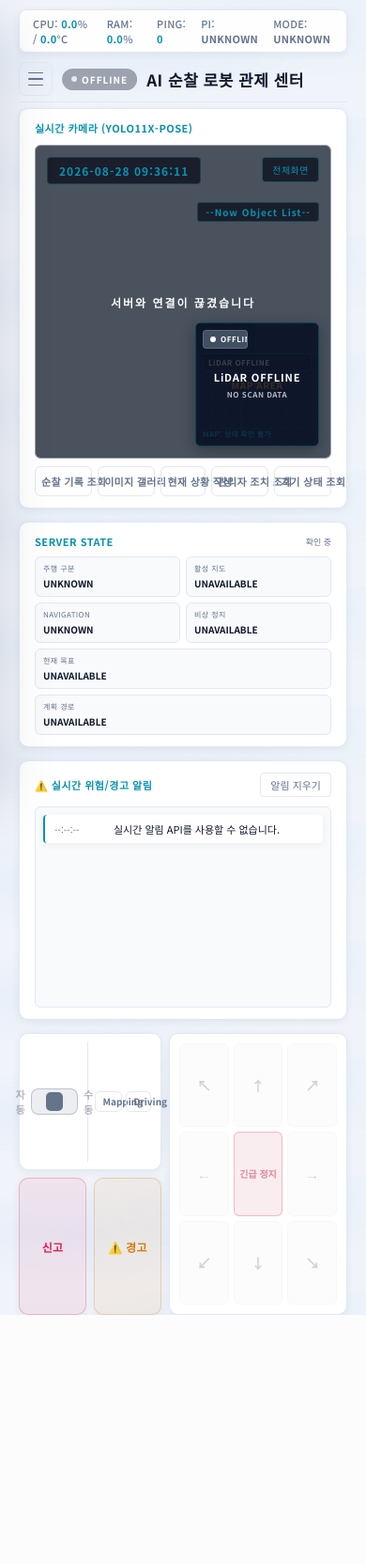
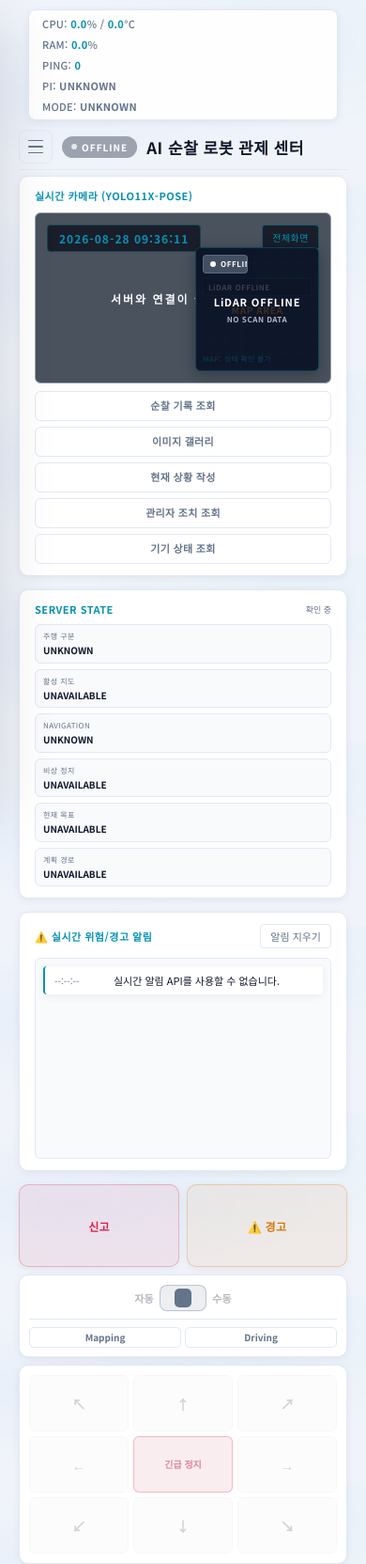
Before and after one commit to jcy9066/capstone, a Flask app: template frontend/templates/index.html in a window 390 px wide. Shown: the whole page at 94% size. Before the commit the page ends 1399 px from the top, so only its background shows below. Run offline with Flask 3, Linux system fonts and the light colour scheme; the template is opened without the code that fills it, so the values that code supplies are empty; parts of the project's set-up code (start-up, migrations or seed data) failed here and were passed over.

Commit message:
fix: Prevent dashboard text clipping

```diff
--- a/frontend/services/static/style.css
+++ b/frontend/services/static/style.css
@@ -97,7 +97,8 @@ table {
 .system-status-bar {
     position: absolute;
     top: 10px; right: 20px;
-    display: flex; gap: 16px;
+    display: flex; flex-wrap: wrap; justify-content: flex-end; gap: 6px 16px;
+    max-width: calc(100% - 40px); box-sizing: border-box;
     font-size: 11px; font-weight: 500;
     font-family: var(--mono);
     color: var(--text-muted);
@@ -112,6 +113,7 @@ table {
     transition: background 0.3s, border-color 0.3s;
 }
 .system-status-bar span { color: var(--text-muted); }
+.system-status-bar > span { min-width: 0; overflow-wrap: anywhere; }
 .system-status-bar span span { color: var(--accent); font-weight: 700; }
 .system-status-bar .state-value { font-weight: 700; }
 .state-value.state-online { color: var(--success-color); }
@@ -692,21 +694,21 @@ body.dark-mode .no-camera-bg {
    하단 북마크/갤러리 패널 (요구사항 8)
 =================================================== */
 .map-bookmark-panel {
-    margin-top: 8px; display: flex; gap: 6px; flex-shrink: 0;
+    margin-top: 8px; display: flex; flex-wrap: wrap; gap: 6px; flex-shrink: 0;
 }
 .mb-btn {
-    flex: 1 1 0; min-width: 0; min-height: 32px; background-color: transparent;
+    flex: 1 1 112px; min-width: 0; min-height: 32px; background-color: transparent;
     border: 1px solid var(--border-color);
     padding: 5px 6px; border-radius: var(--radius-sm);
     font-size: 11px; font-weight: 600;
     font-family: var(--mono); letter-spacing: 0.3px;
     color: var(--text-muted); cursor: pointer; transition: all 0.2s;
-    white-space: nowrap;
+    line-height: 1.25; overflow-wrap: anywhere; white-space: normal;
 }
 .mb-btn:hover { background-color: rgba(8, 145, 178, 0.07); border-color: var(--accent); color: var(--accent); }
 
 #current-situation-mount {
-    display: flex; flex: 1 1 0; min-width: 0;
+    display: flex; flex: 1 1 112px; min-width: 0;
 }
 #current-situation-mount .mb-btn { width: 100%; }
 
@@ -741,9 +743,9 @@ body.dark-mode .no-camera-bg {
     letter-spacing: 0.4px; text-transform: uppercase;
 }
 .server-state-field strong {
-    display: block; overflow: hidden; color: var(--text-dark);
+    display: block; min-width: 0; color: var(--text-dark);
     font-family: var(--mono); font-size: 10px; font-weight: 700;
-    text-overflow: ellipsis; white-space: nowrap;
+    line-height: 1.35; overflow-wrap: anywhere; white-space: normal;
 }
 .server-state-field strong.state-danger { color: var(--danger-color); }
 .server-state-field strong.state-success { color: var(--success-color); }
@@ -783,10 +785,11 @@ body.dark-mode .no-camera-bg {
 .action-btn {
     display: flex; justify-content: center; align-items: center;
     font-size: 12px; font-weight: 700; cursor: pointer;
-    color: var(--text-muted); transition: all 0.2s; padding: 0;
+    color: var(--text-muted); transition: all 0.2s; padding: 4px 8px;
     font-family: var(--mono); letter-spacing: 0.3px;
     border: 1px solid var(--border-color);
     background: var(--card-bg2);
+    line-height: 1.25; overflow-wrap: anywhere; text-align: center; white-space: normal;
 }
 .action-btn:hover { background-color: rgba(8, 145, 178, 0.06); border-color: var(--border-bright); color: var(--accent); }
 .action-btn:active { transform: scale(0.97); }
@@ -881,6 +884,7 @@ body.dark-mode .no-camera-bg {
     align-items: center;
     justify-content: center;
     flex-direction: row;
+    flex-wrap: wrap;
     gap: 8px;
     padding: 8px 10px;
 }
@@ -903,12 +907,15 @@ body.dark-mode .no-camera-bg {
 }
 .dashboard-navigation-mode-controls {
     min-width: 0;
+    flex: 1 1 168px;
     display: flex;
+    flex-wrap: wrap;
     align-items: center;
     gap: 4px;
 }
 .navigation-mode-option {
-    min-width: 0;
+    flex: 1 1 76px;
+    min-width: 76px;
     padding: 5px 7px;
     background: transparent;
     border: 1px solid var(--border-color);
@@ -1247,6 +1254,18 @@ body.dark-mode .no-camera-bg {
 }
 
 @media (max-width: 520px) {
+    .system-status-bar { max-width: none; margin-inline: 10px; align-items: flex-start; flex-direction: column; }
+    .map-bookmark-panel > *,
+    .map-bookmark-panel .mb-btn { flex-basis: 100%; }
+    .server-state-grid { grid-template-columns: minmax(0, 1fr); }
+    .server-state-field-wide { grid-column: auto; }
+    .control-grid { grid-template-columns: minmax(0, 1fr); grid-template-rows: repeat(3, minmax(88px, auto)); }
+    .split-btn-container { grid-column: 1; grid-row: 1; }
+    .dashboard-mode-controls { grid-column: 1; grid-row: 2; }
+    .d-pad-container { grid-column: 1; grid-row: 3; min-height: 190px; }
+    .dashboard-mode-controls { align-content: center; }
+    .mode-control-divider { flex-basis: 100%; width: auto; height: 1px; }
+    .dashboard-drive-mode-control { flex: 1 1 100%; }
     .gallery-grid { grid-template-columns: 1fr; }
 }
 
```
Also changed, not shown: tests/test_dashboard_visual_assets.py (+16 -0 lines).
